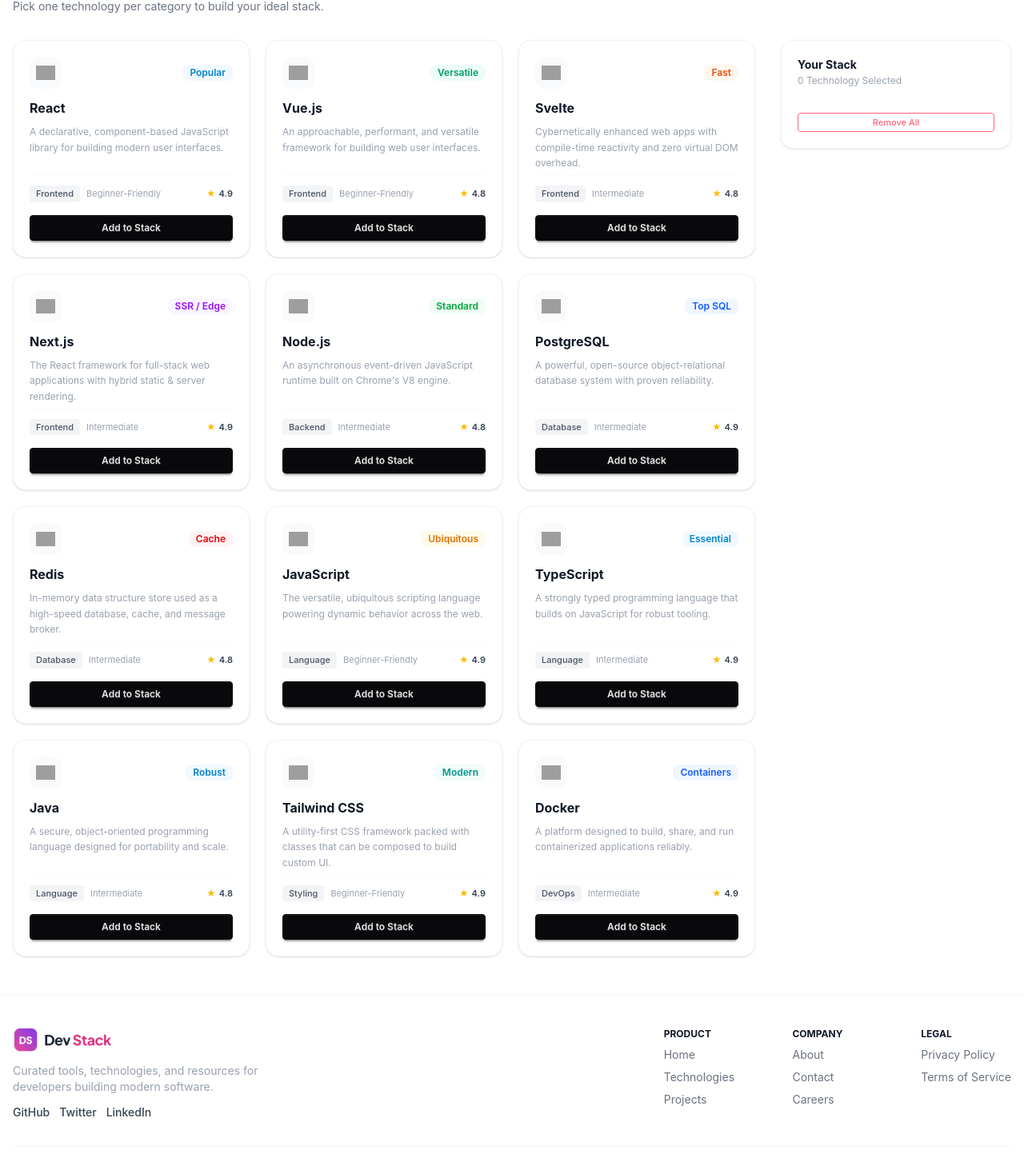
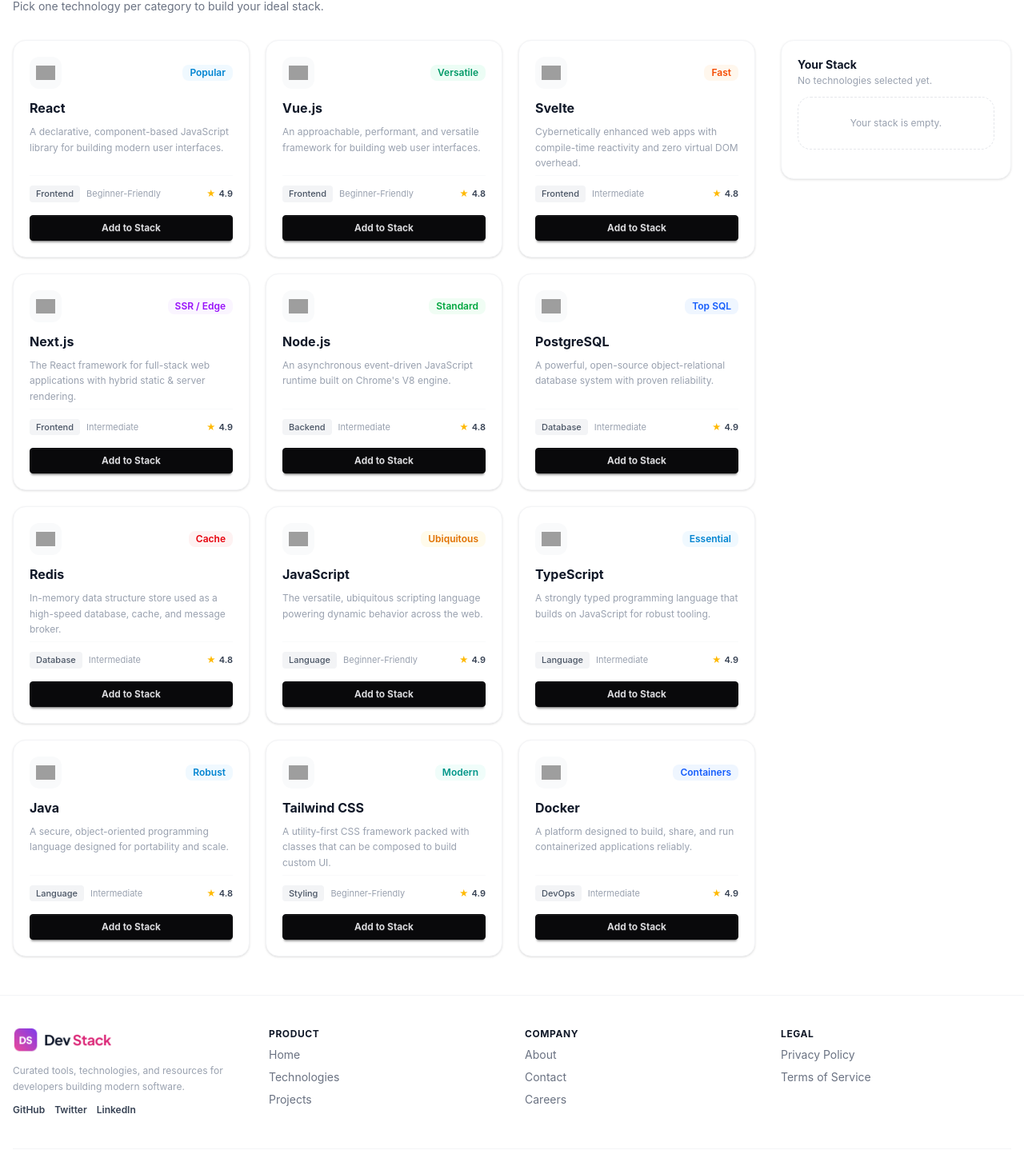
Before and after one commit to asad4405/dev-stack, a React (Vite) app: page / in a window 1280 px wide. Shown: the part 795-2253 px from the top of the page at 80% size. Built offline with nearby package versions, Linux system fonts and the light colour scheme; grey boxes are pictures that could not be loaded.

Commit message:
technology added to stack name, remove to stack name, length 0 to design added and some bug fix footer design

```diff
--- a/src/components/Footer.tsx
+++ b/src/components/Footer.tsx
@@ -4,17 +4,17 @@
         <>
             <footer className="bg-white border-t border-gray-100 pt-10 pb-6 text-gray-500 text-xs sm:text-sm">
                 <div className="max-w-7xl mx-auto px-4">
-                    <div className="flex flex-col lg:flex-row justify-between gap-8 text-center lg:text-left">
+                    <div className="grid grid-cols-1 lg:grid-cols-4 gap-8 text-center lg:text-left">
 
                         <div className="space-y-3 max-w-xs mx-auto lg:mx-0">
                             <div className="flex items-center justify-center lg:justify-start">
-                                <img src={Logo} alt="DevStack Logo" className="h-8 w-auto object-contain"  />
+                                <img src={Logo} alt="DevStack Logo" className="h-8 w-auto object-contain" />
                             </div>
-                            <p className="text-gray-400">
+                            <p className="text-gray-400 text-xs leading-relaxed">
                                 Curated tools, technologies, and resources for
                                 developers building modern software.
                             </p>
-                            <div className="flex justify-center lg:justify-start gap-3 font-medium text-gray-700">
+                            <div className="flex justify-center lg:justify-start gap-3 font-semibold text-gray-700 text-xs">
                                 <a href="#" className="hover:text-pink-500">
                                     GitHub
                                 </a>
@@ -29,48 +29,41 @@
                             </div>
                         </div>
 
-                        <div className="hidden lg:grid grid-cols-3 gap-12 text-left">
-                            <div className="space-y-2">
-                                <h4 className="font-bold text-gray-900 uppercase text-xs">
+                        <div className="hidden lg:block space-y-2">
+                            <h4 className="font-bold text-gray-900 uppercase text-xs tracking-wider">
                                 Product
                             </h4>
-                                <a
-                                    href="#"
-                                    className="block hover:text-pink-500">
+                            <a href="#" className="block hover:text-pink-500">
                                 Home
                             </a>
-                                <a
-                                    href="#"
-                                    className="block hover:text-pink-500">
+                            <a href="#" className="block hover:text-pink-500">
                                 Technologies
                             </a>
-                                <a
-                                    href="#"
-                                    className="block hover:text-pink-500">
+                            <a href="#" className="block hover:text-pink-500">
                                 Projects
                             </a>
                         </div>
-                            <div className="space-y-2">
-                                <h4 className="font-bold text-gray-900 uppercase text-xs">
+
+                        <div className="hidden lg:block space-y-2">
+                            <h4 className="font-bold text-gray-900 uppercase text-xs tracking-wider">
                                 Company
                             </h4>
                             <a href="#" className="block hover:text-pink-500">About</a>
                             <a href="#" className="block hover:text-pink-500">Contact</a>
                             <a href="#" className="block hover:text-pink-500">Careers</a>
                         </div>
-                            <div className="space-y-2">
-                                <h4 className="font-bold text-gray-900 uppercase text-xs">
+
+                        <div className="hidden lg:block space-y-2">
+                            <h4 className="font-bold text-gray-900 uppercase text-xs tracking-wider">
                                 Legal
                             </h4>
-                                <a href="#" className="block hover:text-pink-500">Privacy Policy
-                                </a>
-                                <a href="#" className="block hover:text-pink-500">Terms of Service
-                                </a>
-                            </div>
-                        </div>
+                            <a href="#" className="block hover:text-pink-500">Privacy Policy</a>
+                            <a href="#" className="block hover:text-pink-500">Terms of Service</a>
                         </div>
 
-                    <div className="border-t border-gray-100 mt-8 pt-6 flex flex-col sm:flex-row justify-between items-center gap-2 text-xs text-gray-400">
+                    </div>
+
+                    <div className="border-t border-gray-100 mt-10 pt-6 flex flex-col sm:flex-row justify-between items-center gap-2 text-xs text-gray-400">
                         <p>© 2026 Dev Stack. All rights reserved.</p>
                         <div className="flex gap-4">
                             <a href="#" className="hover:text-pink-500">
--- a/src/components/Technologies/SelectedTechnologies.tsx
+++ b/src/components/Technologies/SelectedTechnologies.tsx
@@ -1,6 +1,5 @@
 import type { Dispatch, SetStateAction } from "react";
 import type { TechnologyType } from "../../types/TechnologyType";
-import Technology from "./Technology";
 import { toast } from "react-toastify";
 
 export interface SelectedTechnologiesProps {
@@ -13,21 +12,36 @@
     setSelectedTechnologies,
 }: SelectedTechnologiesProps) {
     const handleTechnologyRemove = (id: number) => {
+        const tech = selectedTechnologies.find(technology => technology.id === id);
+
         const filterTechnology = selectedTechnologies.filter(technology => technology.id !== id);
         setSelectedTechnologies(filterTechnology);
-        toast.error('Remove Stack');
+        if (tech) {
+            toast.error(`${tech.name} Removed from Stack`);
+        }
     };
 
     const handleTechnologyRemoveAll =() =>{
         setSelectedTechnologies([]);
         toast.error('Remove All Stack');
     }
+
     return (
         <div className="w-full lg:w-72 bg-white border border-gray-100 rounded-2xl p-5 shadow-sm sticky top-20">
             <h3 className="font-bold text-gray-900 text-sm">Your Stack</h3>
             <p className="text-xs text-gray-400 mt-0.5">
-                {selectedTechnologies.length} Technology Selected
+                {selectedTechnologies.length === 0
+                    ? "No technologies selected yet."
+                    : `${selectedTechnologies.length} ${
+                        selectedTechnologies.length === 1 ? "Technology" : "Technologies"
+                    } Selected`}
             </p>
+
+            {selectedTechnologies.length === 0 && (
+                <div className="mt-3 border border-dashed border-gray-200 rounded-2xl p-6 text-center text-xs text-gray-400">
+                    Your stack is empty.
+                </div>
+            )}
 
             <div className="mt-4 space-y-2">
                 {selectedTechnologies.map((technology) => (
@@ -54,9 +68,11 @@
                 ))}
             </div>
 
-            <button onClick={handleTechnologyRemoveAll} className="btn btn-outline btn-error btn-xs w-full mt-4 normal-case font-medium">
-                Remove All
-            </button>
+            {selectedTechnologies.length !== 0 && (
+                <button onClick={handleTechnologyRemoveAll} className="btn btn-outline btn-error btn-xs w-full mt-4 normal-case font-medium">
+                    Remove All
+                </button>
+            )}
         </div>
     );
 }
--- a/src/components/Technologies/Technology.tsx
+++ b/src/components/Technologies/Technology.tsx
@@ -14,7 +14,7 @@
     function handleTechnology(){
         if(!isSelected){
             setSelectedTechnologies([...selectedTechnologies, technology]);
-            toast.success('Stack Added Success');
+            toast.success(`${technology.name} Added to Stack`);
         }
     }
     return (
```
Lines whose indentation alone changed are shown as unchanged.
